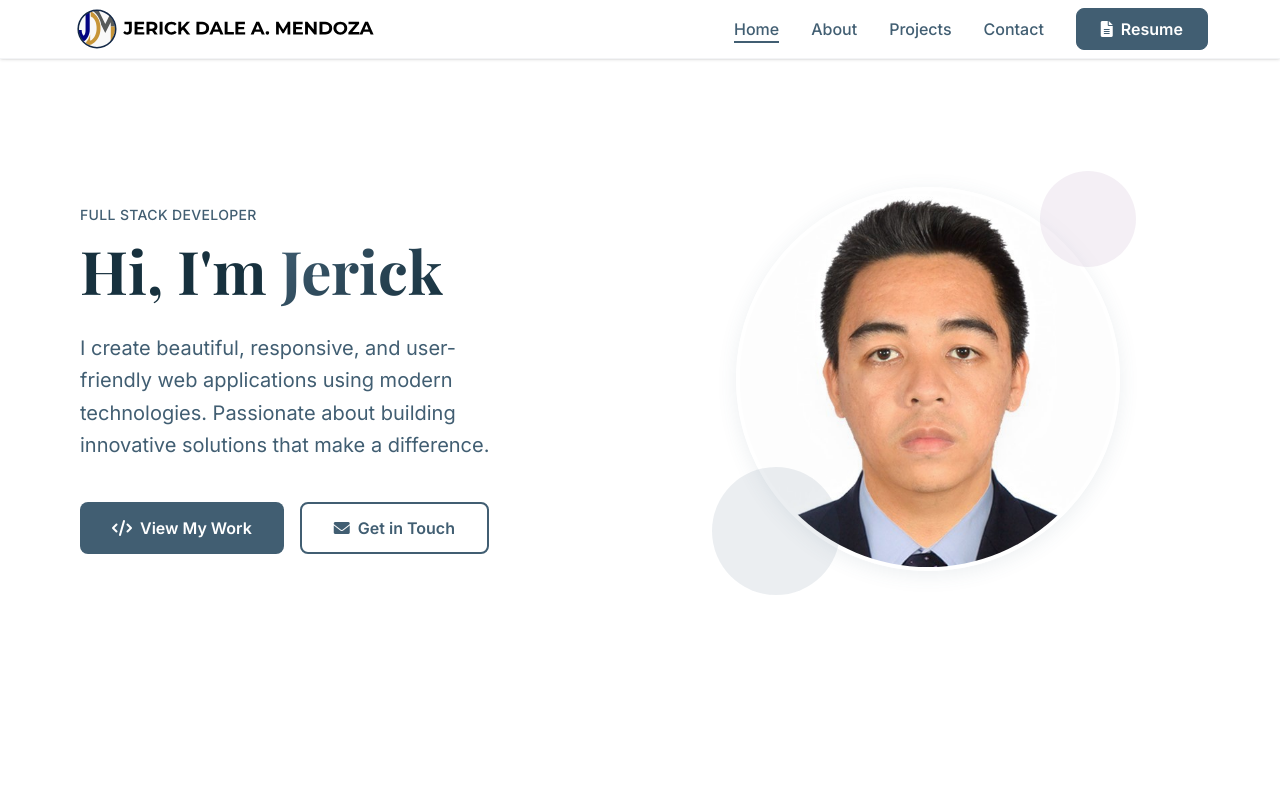
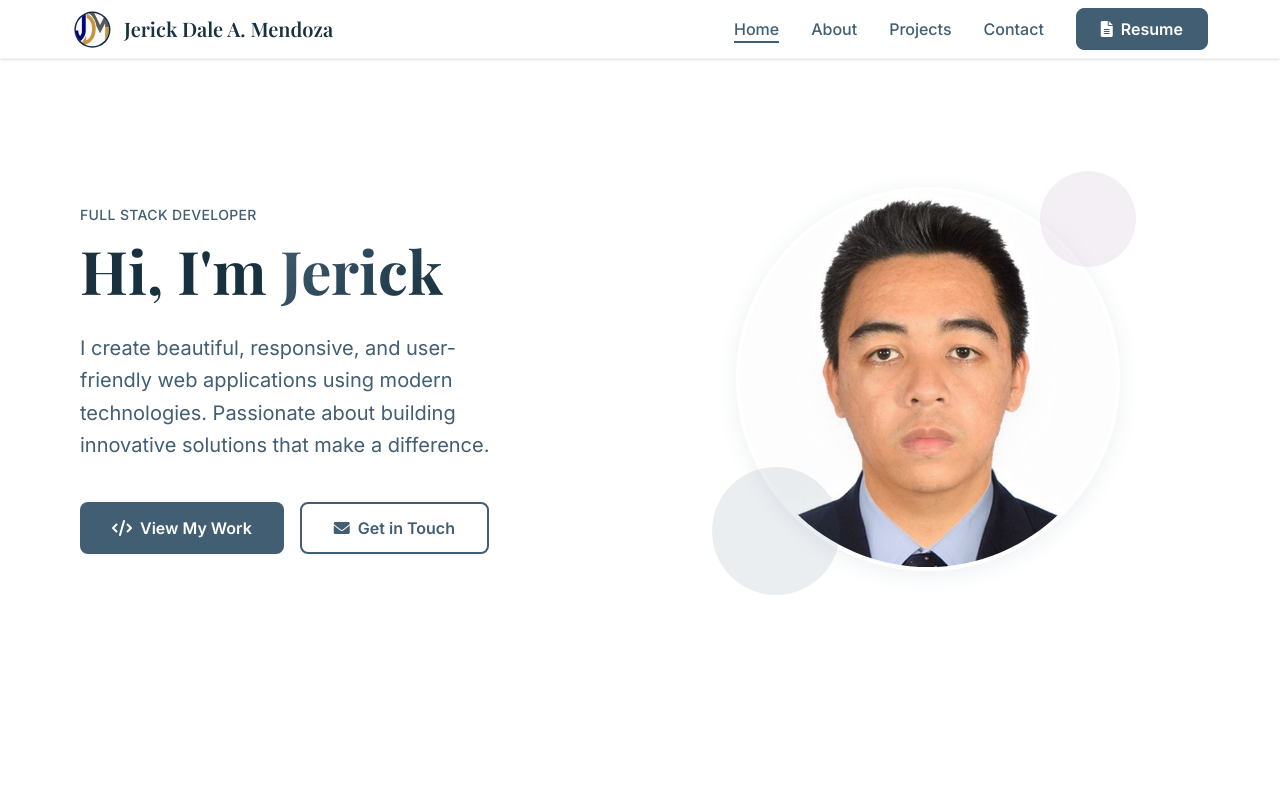
Before and after one commit to JuanLuther/jdm-portfolio, a React (Vite) app: page / in a window 1280 px wide. Shown: the top 800 px of the page. Built offline with nearby package versions, Linux system fonts and the light colour scheme.

Commit message:
text original

```diff
--- a/src/components/sections/Header.jsx
+++ b/src/components/sections/Header.jsx
@@ -13,7 +13,8 @@ export const Header = () => {
           href="/"
           className="text-xl font-display font-semibold text-dark-teal flex items-center space-x-3 hover:text-dark-teal transition"
         >
-          <img src="logo-text.svg" alt="Logo" className="h-12" />
+          <img src="logo.svg" alt="Logo" className="h-10" />
+          <p className="text-nowrap select-none">Jerick Dale A. Mendoza</p>
         </a>
         {/* Desktop Nav Links */}
         <ul className="hidden md:flex space-x-8 text-slate font-medium items-center py-2">
```
